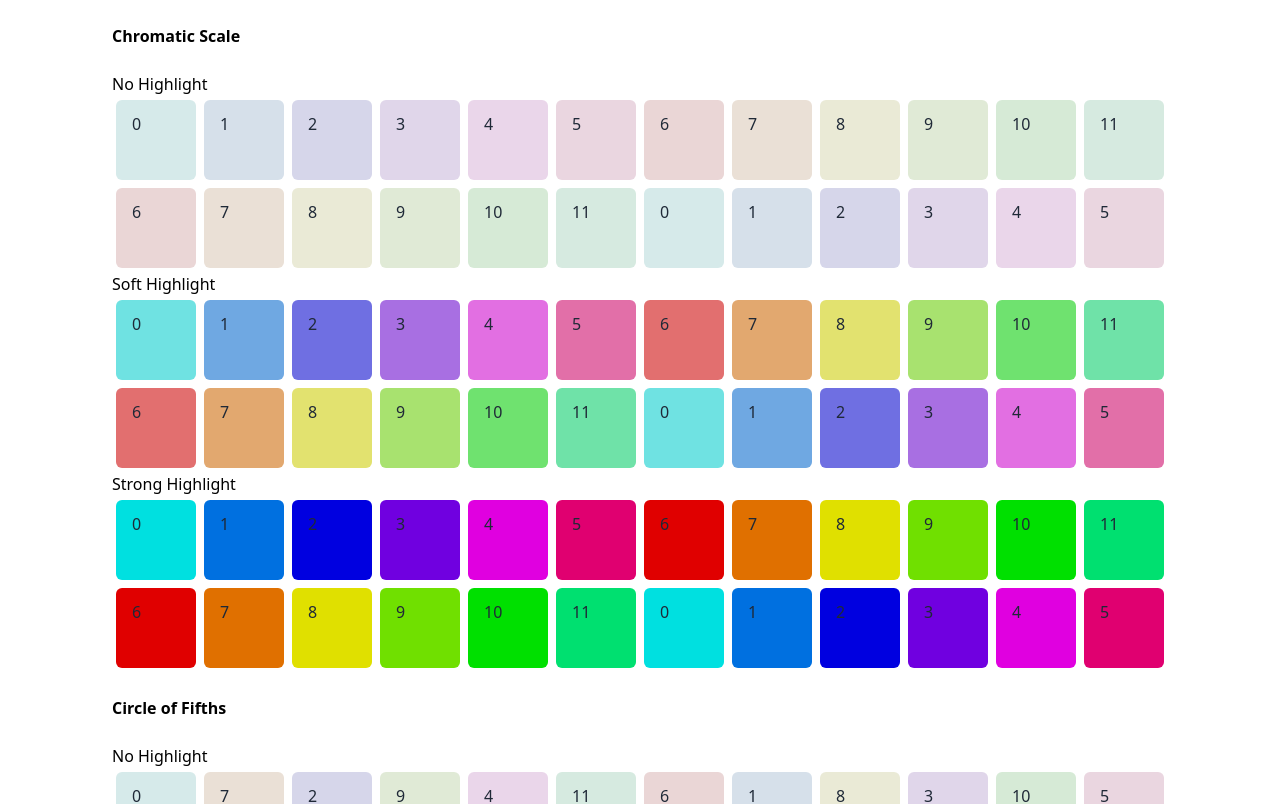
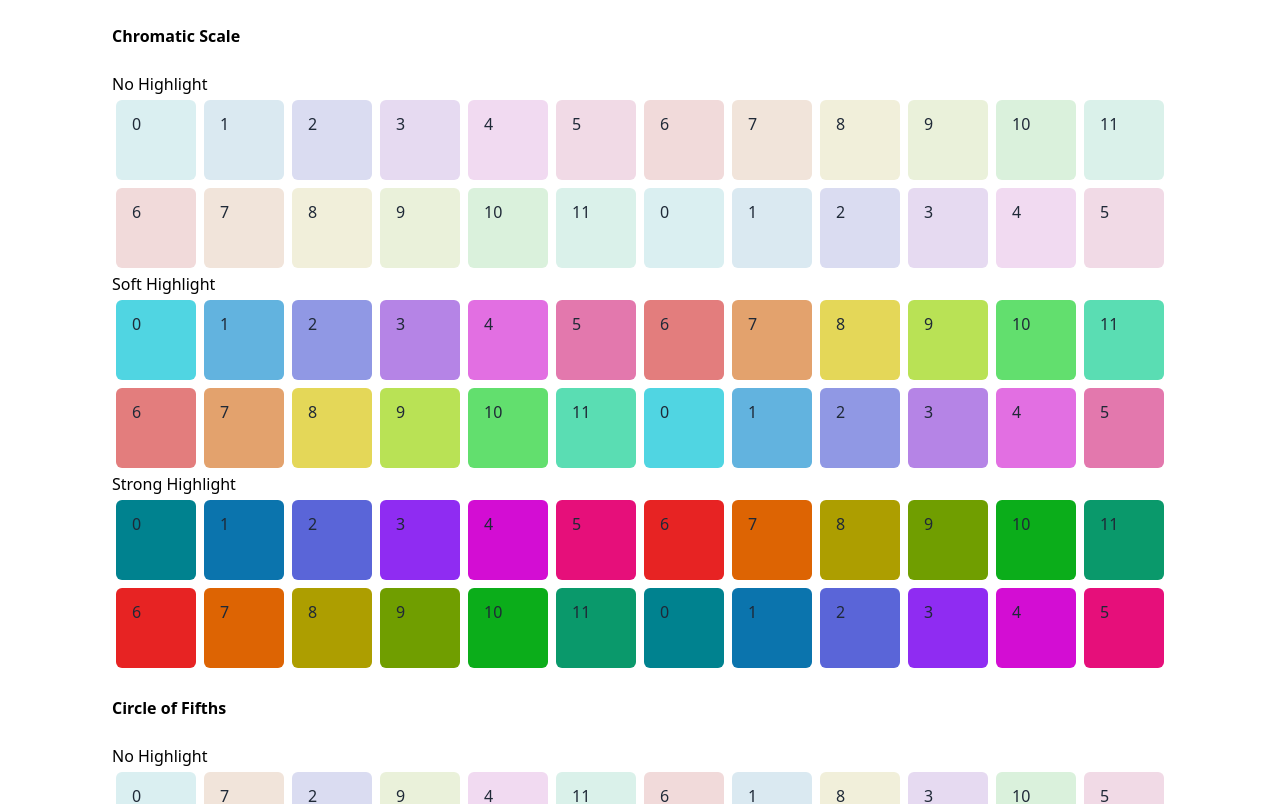
Before and after one commit to trival/sequencer, a Next.js app: page /tests/colors in a window 1280 px wide. Shown: the top 804 px of the page. Built offline with nearby package versions, Linux system fonts and the light colour scheme.

Commit message:
setup index and tweak synth colors

```diff
--- a/package.json
+++ b/package.json
@@ -16,6 +16,7 @@
     "clsx": "^1.2.1",
     "eslint": "8.39.0",
     "eslint-config-next": "13.3.1",
+    "immutable": "^4.3.0",
     "next": "13.3.1",
     "postcss": "8.4.23",
     "react": "18.2.0",
--- a/src/components/keyboard.tsx
+++ b/src/components/keyboard.tsx
@@ -6,7 +6,8 @@ import {
 	midiToToneValue,
 	mod,
 } from '@/utils/tone-colors'
-import { useMemo } from 'react'
+import clsx from 'clsx'
+import { useMemo, useState } from 'react'
 import * as Tone from 'tone'
 
 type Mode = 'Record' | 'Play'
@@ -21,11 +22,9 @@ interface Props {
 	left?: number
 	right?: number
 	mode?: Mode
-	scaleHeighlight?: ScaleHighlight
-	toneColors?: ToneColorType
+	scaleHighlight?: ScaleHighlight
+	toneColorType?: ToneColorType
 }
-
-let pointerdown = false
 
 export const Keyboard: React.FC<Props> = ({
 	activeNotes = [],
@@ -35,11 +34,13 @@ export const Keyboard: React.FC<Props> = ({
 	left = 2,
 	right = 3,
 	mode = 'Record',
-	scaleHeighlight = ScaleHighlight.Major,
-	toneColors = ToneColorType.CircleOfFiths,
+	scaleHighlight = ScaleHighlight.Major,
+	toneColorType = ToneColorType.CircleOfFiths,
 	onNoteActivated = () => {},
 	onNoteDeactivated = () => {},
-}) => {
+}: Props) => {
+	const [pointerDown, setPointerDown] = useState(false)
+
 	const baseFrequency = useMemo(
 		() => Tone.Frequency(baseNote, 'midi'),
 		[baseNote],
@@ -53,12 +54,15 @@ export const Keyboard: React.FC<Props> = ({
 	}, [activeNotes])
 
 	const toneBg = (tone: ToneValue) =>
-		getToneBgColor(tone, midiToToneValue(baseNote), scaleHeighlight, toneColors)
-
-	const returnFalse = () => false
+		getToneBgColor(
+			tone,
+			midiToToneValue(baseNote),
+			scaleHighlight,
+			toneColorType,
+		)
 
 	const onPointerDown = (midi: number) => {
-		pointerdown = true
+		setPointerDown(true)
 		if (mode === 'Record') {
 			if (notes[midi]) {
 				onNoteDeactivated(midi)
@@ -71,14 +75,14 @@ export const Keyboard: React.FC<Props> = ({
 	}
 
 	const onPointerUp = (midi: number) => {
-		pointerdown = false
+		setPointerDown(false)
 		if (mode === 'Play') {
 			onNoteDeactivated(midi)
 		}
 	}
 
 	const onPointerEnter = (midi: number) => {
-		if (pointerdown) {
+		if (pointerDown) {
 			if (mode === 'Record') {
 				if (notes[midi]) {
 					onNoteDeactivated(midi)
@@ -92,11 +96,18 @@ export const Keyboard: React.FC<Props> = ({
 	}
 
 	const onPointerOut = (midi: number) => {
-		if (pointerdown) {
+		if (pointerDown) {
 			if (mode === 'Play') {
 				onNoteDeactivated(midi)
 			}
 		}
+	}
+
+	const stopPreventAnd = (fn: () => void) => (e: React.BaseSyntheticEvent) => {
+		e.preventDefault()
+		e.stopPropagation()
+		fn()
+		return false
 	}
 
 	// compute the keys
@@ -129,30 +140,31 @@ export const Keyboard: React.FC<Props> = ({
 		<div>
 			<div className="fixed z-10 h-full w-6 bg-gray-500 opacity-30 right-0"></div>
 			<div className="fixed z-10 w-full h-6 bg-gray-500 opacity-30 bottom-0"></div>
-			{/* <div
+			{keys.map((row) => (
+				<div
 					v-for="row in rows"
-			:key="row[0].toneColor"
+					key={row[0].toneColor}
 					className="touch-none whitespace-nowrap"
 				>
+					{row.map((cell) => (
 						<button
-				:className="[
+							className={clsx(
 								'm-[2px] w-16 h-16 rounded-md box-border select-none touch-none text-gray-800',
 								{ 'border-4 border-red-400': activeNotes[cell.midi] },
-				]"
-				:style="{
-					backgroundColor: toneBg(cell.toneColor),
-				}"
-				v-for="cell in row"
-				:key="cell.toneColor"
-				@pointerdown.prevent.stop="onPointerDown(cell.midi)"
-				@pointerup.prevent.stop="onPointerUp(cell.midi)"
-				@pointerenter.prevent.stop="onPointerEnter(cell.midi)"
-				@pointerout.prevent.stop="onPointerOut(cell.midi)"
-				@contextmenu.prevent.stop="returnFalse"
+							)}
+							style={{ backgroundColor: toneBg(cell.toneColor) }}
+							key={cell.toneColor}
+							onPointerDown={stopPreventAnd(() => onPointerDown(cell.midi))}
+							onPointerUp={stopPreventAnd(() => onPointerUp(cell.midi))}
+							onPointerEnter={stopPreventAnd(() => onPointerEnter(cell.midi))}
+							onPointerOut={stopPreventAnd(() => onPointerOut(cell.midi))}
+							onContextMenu={stopPreventAnd(() => {})}
 						>
-				{{ cell.frequency.toNote() }}
+							{cell.frequency.toNote()}
 						</button>
-		</div> */}
+					))}
+				</div>
+			))}
 		</div>
 	)
 }
--- a/src/pages/index.tsx
+++ b/src/pages/index.tsx
@@ -1,3 +1,60 @@
+import { Keyboard } from '@/components/keyboard'
+import { ScaleHighlight, ToneColorType } from '@/utils/tone-colors'
+import { useEffect, useState } from 'react'
+import * as Tone from 'tone'
+import { Set } from 'immutable'
+
+// const Tone: typeof ToneImport = (ToneImport as any).default || ToneImport
+
+const baseNote = Tone.Frequency('C2').toMidi()
+
 export default function Home() {
-	return <main>TODO</main>
+	const [activeNotes, setActiveNotes] = useState(Set<number>())
+	const [synth, setSynth] = useState<Tone.PolySynth>()
+	const [started, setStarted] = useState(false)
+
+	function playNote(midi: number) {
+		if (synth && !activeNotes.has(midi)) {
+			synth.triggerAttack(Tone.Frequency(midi, 'midi').toFrequency())
+			setActiveNotes(activeNotes.add(midi))
+		}
+	}
+
+	function onDeactivateNote(midi: number) {
+		if (synth && activeNotes.has(midi)) {
+			synth.triggerRelease(Tone.Frequency(midi, 'midi').toFrequency())
+			setActiveNotes(activeNotes.delete(midi))
+		}
+	}
+
+	function onActivateNote(midi: number) {
+		if (synth && !started) {
+			Tone.start().then(() => {
+				playNote(midi)
+				setStarted(true)
+			})
+		} else {
+			playNote(midi)
+		}
+	}
+
+	useEffect(() => {
+		setSynth(new Tone.PolySynth(Tone.Synth).toDestination())
+	}, [])
+
+	return (
+		<div>
+			<Keyboard
+				activeNotes={Array.from(activeNotes)}
+				onNoteActivated={onActivateNote}
+				onNoteDeactivated={onDeactivateNote}
+				baseNote={baseNote}
+				top={10}
+				right={9}
+				scaleHighlight={ScaleHighlight.Major}
+				toneColorType={ToneColorType.CircleOfFiths}
+				mode="Play"
+			/>
+		</div>
+	)
 }
--- a/src/pages/tests/colors.tsx
+++ b/src/pages/tests/colors.tsx
@@ -12,6 +12,7 @@ const TestColor = ({ color, value }: TestColorProps) => {
 			v-for="c in chromNoneColors"
 			key={value}
 			style={{ backgroundColor: color }}
+			title={color}
 		>
 			{value}
 		</div>
--- a/src/utils/tone-colors.ts
+++ b/src/utils/tone-colors.ts
@@ -1,4 +1,39 @@
 export type ToneValue = 0 | 1 | 2 | 3 | 4 | 5 | 6 | 7 | 8 | 9 | 10 | 11
+
+const lightnessFactors = {
+	0: 1.3,
+	1: 1.1,
+	2: 0.85,
+	3: 0.79,
+	4: 0.9,
+	5: 0.8,
+	6: 0.7,
+	7: 0.92,
+	8: 1.5,
+	9: 1.4,
+	10: 1.1,
+	11: 1.2,
+}
+
+const saturationFactors = {
+	0: 0.9,
+	1: 1.1,
+	2: 1.333333,
+	3: 1.3,
+	6: 1.333333,
+	8: 0.7,
+} as Record<ToneValue, number>
+
+const hueTurns = {
+	1: -0.009,
+	2: -0.015,
+	3: -0.035,
+	4: 0.015,
+	5: 0.03,
+	6: 0.015,
+	7: -0.025,
+	8: -0.015,
+} as Record<ToneValue, number>
 
 export enum ToneHighlight {
 	None,
@@ -108,21 +143,28 @@ export function mod(n: number, m: number) {
 
 export const midiToToneValue = (midi: number) => mod(midi, 12) as ToneValue
 
-export function toHSL(hue: number, highlight: ToneHighlight): string {
-	const saturation = Math.floor((100 * (highlight + 1)) / 3)
-	const lightness = Math.floor((4 - highlight) * 22)
+export function toHSL(color: ToneValue, highlight: ToneHighlight): string {
+	const lightnessFactor =
+		(lightnessFactors[color] - 1) * (highlight / 2) * (highlight / 2) + 1
+	const saturationFactor =
+		(saturationFactors[color] - 1) * (highlight / 2) * (highlight / 2) + 1 || 1
+	const hueTurn = hueTurns[color] || 0
+	const saturation = Math.floor(
+		(100 * (highlight + 2) * saturationFactor) / 4.5,
+	)
+	const lightness = Math.floor((3.6 - highlight) * 25 * lightnessFactor)
+	const hue = color / 12 + hueTurn
 	return `hsl(${hue}turn ${saturation}% ${lightness}%)`
 }
 
 export function chromaticBgColor(tone: ToneColor): string {
-	const hue = ((tone.value + 6) % 12) / 12
-	return toHSL(hue, tone.highlight)
+	const color = ((tone.value + 6) % 12) as ToneValue
+	return toHSL(color, tone.highlight)
 }
 
 export function circleOfFithsBgColor(tone: ToneColor): string {
-	const value = tone.value % 2 === 0 ? (tone.value + 6) % 12 : tone.value
-	const hue = value / 12
-	return toHSL(hue, tone.highlight)
+	const color = tone.value % 2 === 0 ? (tone.value + 6) % 12 : tone.value
+	return toHSL(color as ToneValue, tone.highlight)
 }
 
 export function getToneBgColor(
```
Also changed, not shown: 1 other file (tests, documents, lock files or other folders). Lines whose indentation alone changed are shown as unchanged.
